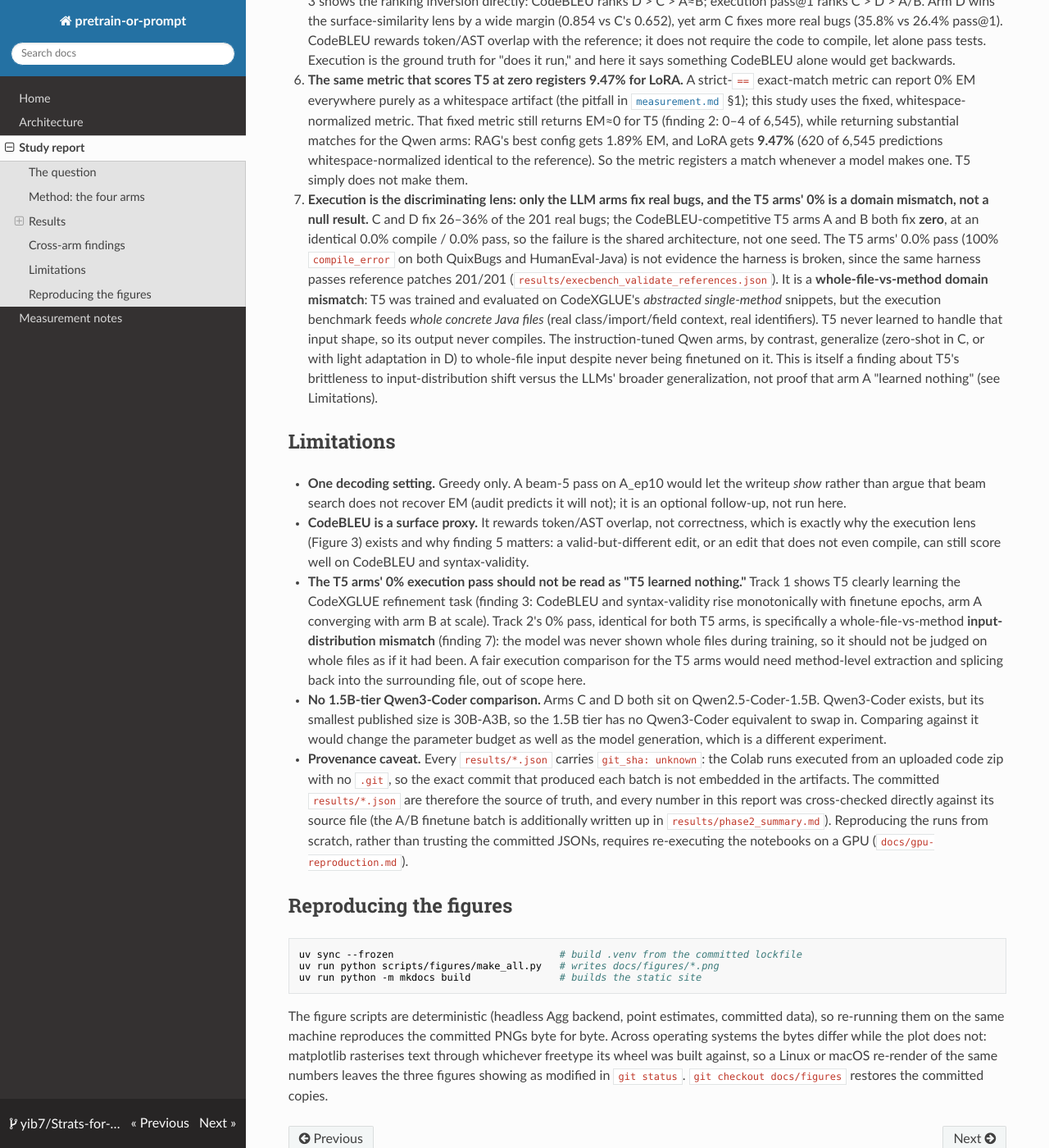
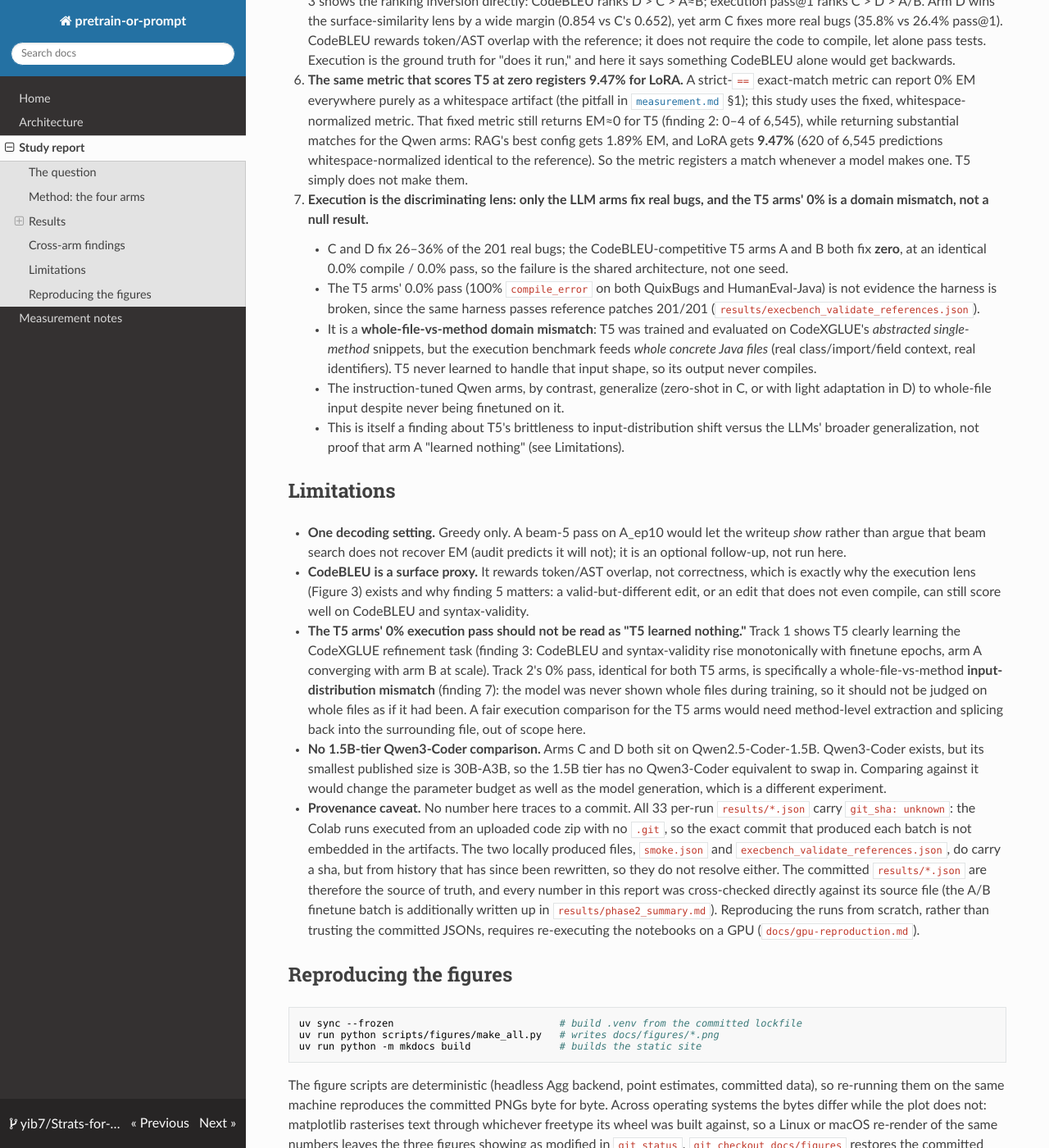
Before and after one commit to yib7/Strats-for-Bug-Fixing, an MkDocs documentation site: the page built from docs/report.md, in a window 1280 px wide and 1400 px high, scrolled down 6015 px. Shown: the whole window at 82% size. Built offline with MkDocs 1.6.1, drawn with Linux system fonts in a browser that asks for light colours.

Commit message:
cross-check every claim against the file that determines it
67 claims checked against their source of truth. Six were wrong.

The test count said 414 and is now 448. The GIF and its alt text both still said
386, so the GIF was re-recorded against the current CLI rather than editing the
alt text to describe a recording that no longer matched.

The git_sha claim was simply false. README and report.md both said every
results/*.json carries git_sha unknown. Thirty-three of thirty-five do; smoke
and execbench_validate_references carry real shas that the history rewrite left
unreachable from main. Scoped and explained instead of overstated.

docs-site.png was a screenshot of a UI since changed: it showed a Status column
that no longer exists, the Qwen model without -Instruct, and the old header blue
from before this cycle's contrast fix. Recaptured, and the crop widened so the
figure is no longer cut mid-bars.

gpu-runbook step 4 pointed at rag_bm25_k3 as the highest-CodeBLEU config. It is
the worst of the k>0 configs at 0.6262; rag_codebert_k1 is the best at 0.6517.

The changelog's 'about 96 seconds' was never measured. It is 42.

Also split report.md's finding 7, five claims in one 185-word paragraph, and
added the plain scope statement the README was missing.

```diff
--- a/docs/report.md
+++ b/docs/report.md
@@ -222,18 +222,22 @@ Several of these are negative results, and they are reported as such.
    registers a match whenever a model makes one. T5 simply does not make them.
 
 7. **Execution is the discriminating lens: only the LLM arms fix real bugs, and the T5 arms' 0% is a
-   domain mismatch, not a null result.** C and D fix 26–36% of the 201 real bugs; the
-   CodeBLEU-competitive T5 arms A and B both fix **zero**, at an identical 0.0% compile / 0.0% pass, so
-   the failure is the shared architecture, not one seed. The T5 arms' 0.0% pass (100% `compile_error` on
-   both QuixBugs and HumanEval-Java) is not evidence the harness is broken, since the same harness
-   passes reference patches 201/201 (`results/execbench_validate_references.json`). It is a
-   **whole-file-vs-method domain mismatch**: T5 was trained and evaluated on CodeXGLUE's *abstracted
-   single-method* snippets, but the execution benchmark feeds *whole concrete Java files* (real
-   class/import/field context, real identifiers). T5 never learned to handle that input shape, so its
-   output never compiles. The instruction-tuned Qwen arms, by contrast, generalize (zero-shot in C, or
-   with light adaptation in D) to whole-file input despite never being finetuned on it. This is itself
-   a finding about T5's brittleness to input-distribution shift versus the LLMs' broader
-   generalization, not proof that arm A "learned nothing" (see Limitations).
+   domain mismatch, not a null result.**
+
+      - C and D fix 26–36% of the 201 real bugs; the CodeBLEU-competitive T5 arms A and B both fix
+        **zero**, at an identical 0.0% compile / 0.0% pass, so the failure is the shared architecture,
+        not one seed.
+      - The T5 arms' 0.0% pass (100% `compile_error` on both QuixBugs and HumanEval-Java) is not
+        evidence the harness is broken, since the same harness passes reference patches 201/201
+        (`results/execbench_validate_references.json`).
+      - It is a **whole-file-vs-method domain mismatch**: T5 was trained and evaluated on CodeXGLUE's
+        *abstracted single-method* snippets, but the execution benchmark feeds *whole concrete Java
+        files* (real class/import/field context, real identifiers). T5 never learned to handle that
+        input shape, so its output never compiles.
+      - The instruction-tuned Qwen arms, by contrast, generalize (zero-shot in C, or with light
+        adaptation in D) to whole-file input despite never being finetuned on it.
+      - This is itself a finding about T5's brittleness to input-distribution shift versus the LLMs'
+        broader generalization, not proof that arm A "learned nothing" (see Limitations).
 
 ## Limitations
 
@@ -254,11 +258,14 @@ Several of these are negative results, and they are reported as such.
   exists, but its smallest published size is 30B-A3B, so the 1.5B tier has no Qwen3-Coder equivalent
   to swap in. Comparing against it would change the parameter budget as well as the model generation,
   which is a different experiment.
-- **Provenance caveat.** Every `results/*.json` carries `git_sha: unknown`: the Colab runs executed
-  from an uploaded code zip with no `.git`, so the exact commit that produced each batch is not
-  embedded in the artifacts. The committed `results/*.json` are therefore the source of truth, and
-  every number in this report was cross-checked directly against its source file (the A/B finetune
-  batch is additionally written up in `results/phase2_summary.md`). Reproducing the runs from
+- **Provenance caveat.** No number here traces to a commit. All 33 per-run `results/*.json` carry
+  `git_sha: unknown`: the Colab runs executed from an uploaded code zip with no `.git`, so the exact
+  commit that produced each batch is not embedded in the artifacts. The two locally produced files,
+  `smoke.json` and `execbench_validate_references.json`, do carry a sha, but from history that has
+  since been rewritten, so they do not resolve either. The committed `results/*.json` are therefore
+  the source of truth, and every number in this report was cross-checked directly against its source
+  file (the A/B finetune batch is additionally written up in `results/phase2_summary.md`).
+  Reproducing the runs from
   scratch, rather than trusting the committed JSONs, requires re-executing the notebooks on a GPU
   (`docs/gpu-reproduction.md`).
 
```
Also changed, not shown: CHANGELOG.md (+4 -2 lines), README.md (+12 -5 lines), docs/gpu-runbook.md (+4 -3 lines), docs/media/docs-site.png, 2 other files.
